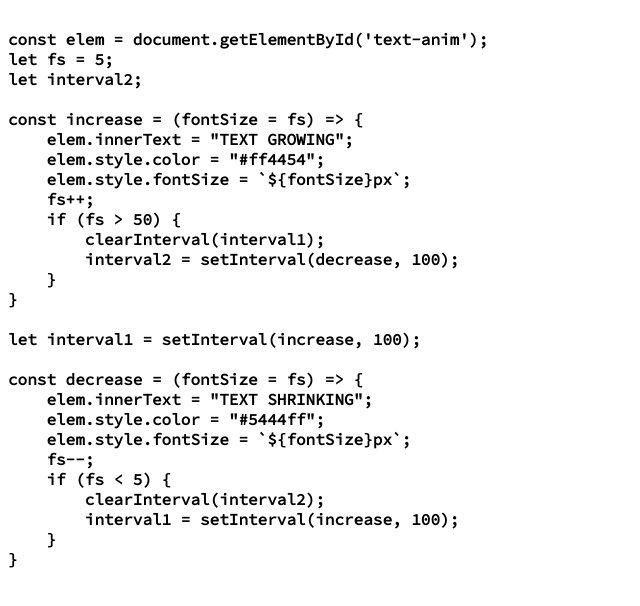
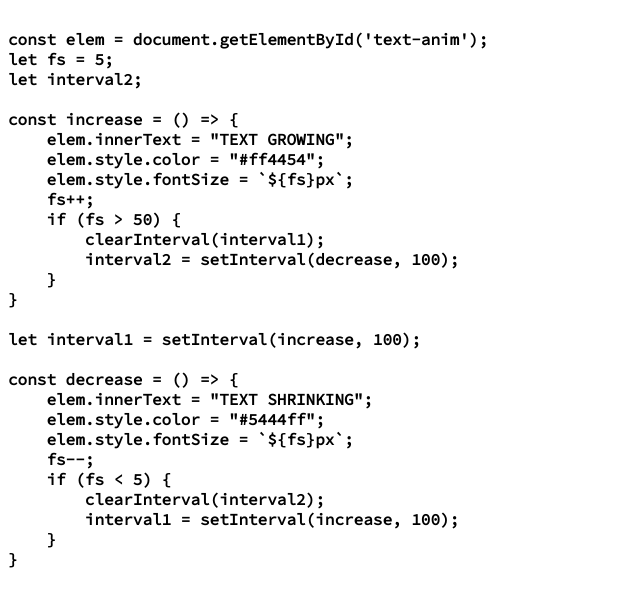
Before and after one commit to ninjaasmoke/WTA, a plain HTML site: page Labs/Program-3/js.html in a window 1280 px wide. Shown: the whole page, without its empty margins (0-640 px from the left). Drawn offline with Linux system fonts and the light colour scheme.

Commit message:
removed param

```diff
--- a/Labs/Program-3/js.html
+++ b/Labs/Program-3/js.html
@@ -42,10 +42,10 @@ const elem = document.getElementById('text-anim');
 let fs = 5;
 let interval2;
 
-const increase = (fontSize = fs) => {
+const increase = () => {
     elem.innerText = "TEXT GROWING";
     elem.style.color = "#ff4454";
-    elem.style.fontSize = `${fontSize}px`;
+    elem.style.fontSize = `${fs}px`;
     fs++;
     if (fs > 50) {
         clearInterval(interval1);
@@ -55,10 +55,10 @@ const increase = (fontSize = fs) => {
 
 let interval1 = setInterval(increase, 100);
 
-const decrease = (fontSize = fs) => {
+const decrease = () => {
     elem.innerText = "TEXT SHRINKING";
     elem.style.color = "#5444ff";
-    elem.style.fontSize = `${fontSize}px`;
+    elem.style.fontSize = `${fs}px`;
     fs--;
     if (fs < 5) {
         clearInterval(interval2);
```
Also changed, not shown: Labs/Program-3.html (+4 -4 lines).
